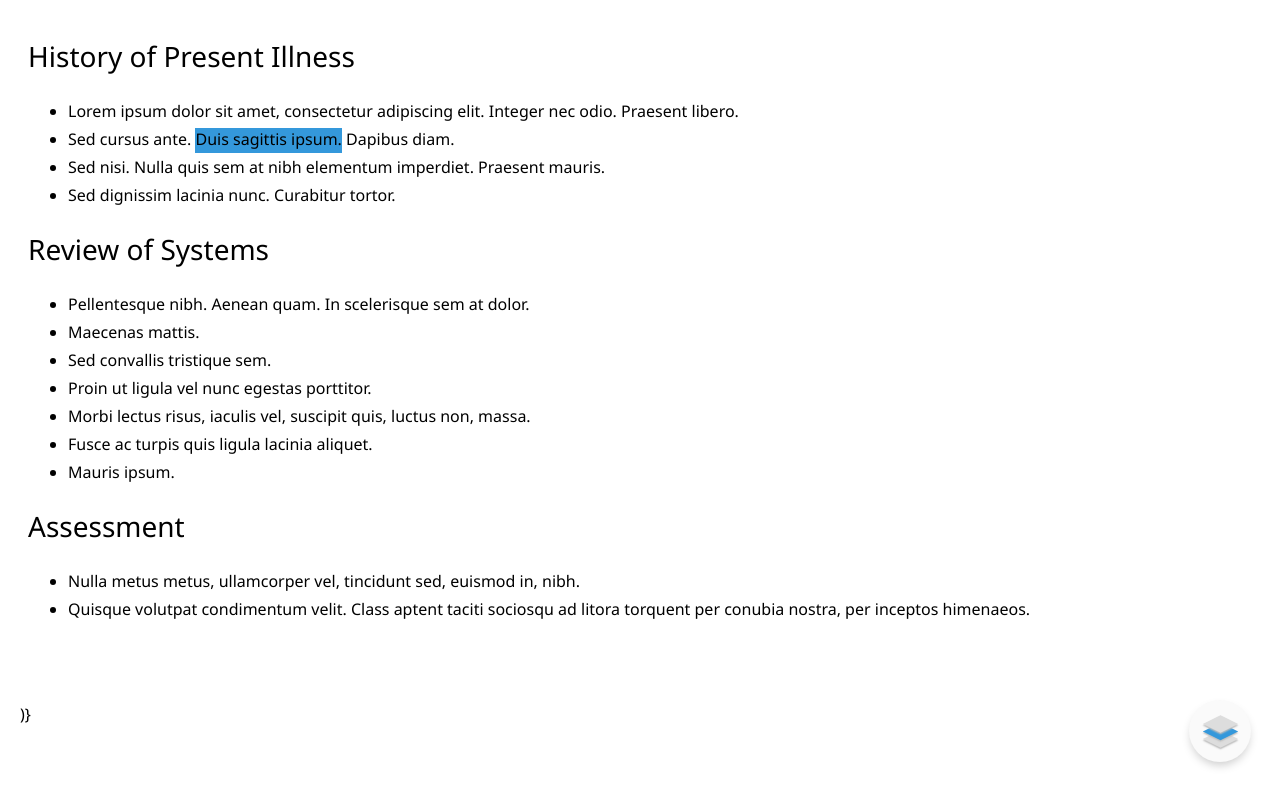
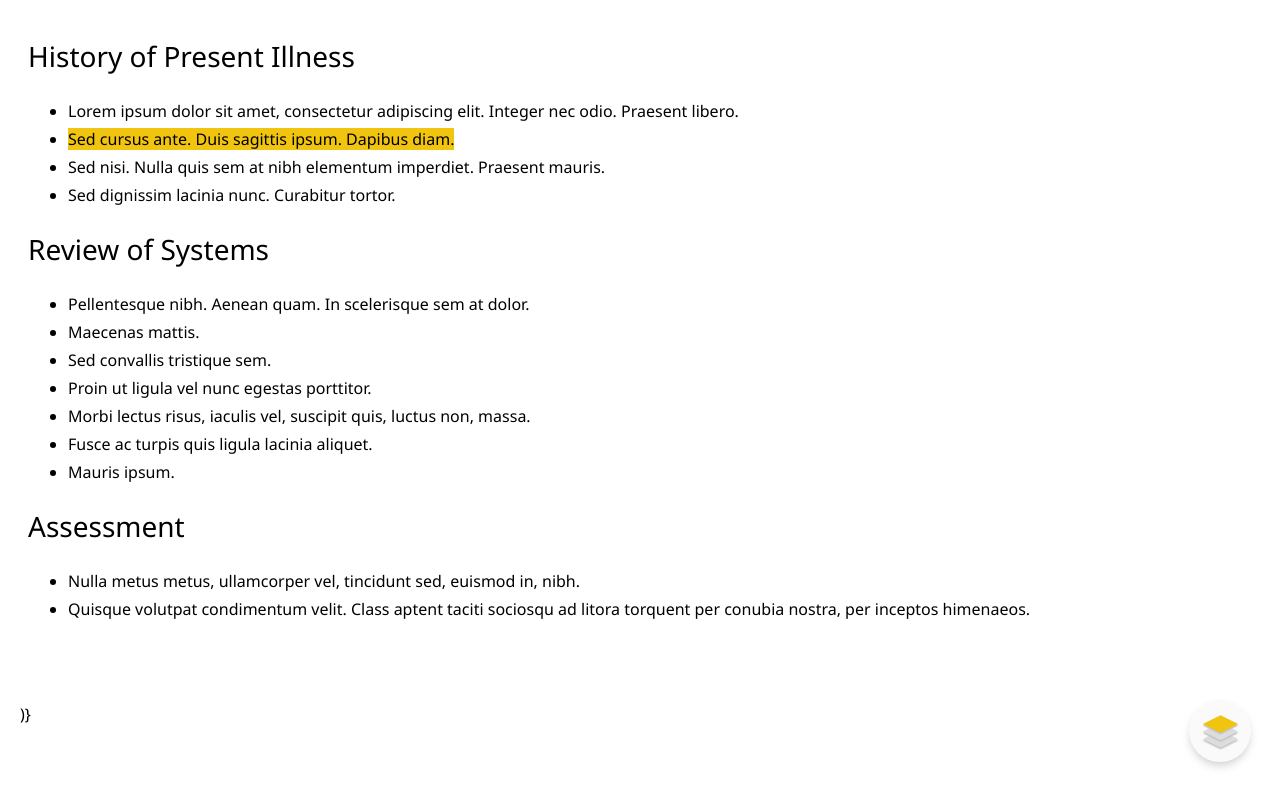
Before and after one commit to adiun/exp-multihighlight, a React (Create React App) app: page / in a window 1280 px wide. Built offline with nearby package versions, Linux system fonts and the light colour scheme.

Commit message:
more options

```diff
--- a/src/colors.js
+++ b/src/colors.js
@@ -1,6 +1,13 @@
 export const Colors = {
-  narrative: "rgb(241, 196, 15)",
-  md: "rgb(52, 152, 219)",
-  ehr: "rgb(231, 76, 60)",
+  narrative: "rgba(241, 196, 15, 1)",
+  md: "rgba(52, 152, 219, 1)",
+  ehr: "rgba(231, 76, 60, 1)",
   default: "#ddd"
 };
+
+const ColorsTransparent = {
+  narrative: "rgba(241, 196, 15, 0.5)",
+  md: "rgba(52, 152, 219, 0.5)",
+  ehr: "rgba(231, 76, 60, 0.5)",
+  default: "#ddd"
+};
--- a/src/components/App.js
+++ b/src/components/App.js
@@ -5,7 +5,7 @@ import LayerButton from "./LayerButton";
 import Span from "./Span";
 import { SpanContext, defaultSpanTheme } from "../context";
 
-const variant = "underline-except-first";
+const variant = "highlight";
 
 export class App extends React.Component {
   state = {
@@ -28,7 +28,11 @@ export class App extends React.Component {
                 <Span variant={variant} type={"narrative"}>
                   Sed cursus ante.{" "}
                   <Span variant={variant} type={"md"}>
-                    Duis sagittis ipsum.
+                    Duis sagittis{" "}
+                    <Span variant={variant} type={"ehr"}>
+                      ipsum
+                    </Span>
+                    .
                   </Span>{" "}
                   Dapibus diam.
                 </Span>
--- a/src/components/LayerButton.js
+++ b/src/components/LayerButton.js
@@ -68,7 +68,7 @@ const Square = styled.div`
   border-radius: 50%;
   opacity: ${props => (props.isExpanded ? "1" : "0")};
   transform: ${props => (props.isExpanded ? "scale(2.5)" : "none")};
-  transition 500ms opacity ease-out, 500ms transform ease-out;
+  transition 250ms opacity ease-out, 250ms transform ease-out;
   width: 10px;
   height: 10px;
 `;
--- a/src/components/Span.js
+++ b/src/components/Span.js
@@ -16,11 +16,18 @@ const size = {
 };
 
 const backgroundColor = {
-  md: Colors.md
+  narrative: Colors.narrative
+};
+
+const backgroundColorAll = {
+  md: Colors.md,
+  ehr: Colors.ehr,
+  narrative: Colors.narrative
 };
 
 const border = {
-  /*md: "3px solid rgb(52, 152, 219);"*/
+  md: "3px solid transparent;",
+  ehr: "6px solid transparent;"
 };
 
 const boxShadow = {
@@ -43,6 +50,12 @@ const Span = props => {
             );
           case "underline":
             return <SpanUnderline enabled={spanTheme[props.type]} {...props} />;
+          case "highlight-border":
+            return (
+              <SpanHighlightBorder enabled={spanTheme[props.type]} {...props} />
+            );
+          case "highlight":
+            return <SpanHighlight enabled={spanTheme[props.type]} {...props} />;
           default:
             return null;
         }
@@ -51,11 +64,34 @@ const Span = props => {
   );
 };
 
+const SpanHighlight = styled.span`
+  transition: background-color 500ms ease-out;
+  ${props =>
+    props.enabled
+      ? `
+  background-color: ${backgroundColorAll[props.type]};
+  `
+      : ""}
+`;
+
+const SpanHighlightBorder = styled.span`
+  transition: background-color 500ms ease-out;
+  ${props =>
+    props.enabled
+      ? `
+  background-color: ${backgroundColorAll[props.type]};
+  border-bottom: ${border[props.type]};
+  z-index: ${zIndex[props.type]};
+  `
+      : ""}
+`;
+
 const SpanUnderline = styled.span`
   ${props =>
     props.enabled
       ? `
   box-shadow: ${boxShadow[props.type]};
+  border-bottom: ${border[props.type]};
   `
       : ""}
 `;
@@ -66,6 +102,7 @@ const SpanUnderlineExceptFirst = styled.span`
     props.enabled
       ? `
   background-color: ${backgroundColor[props.type]};
+  border-bottom: ${border[props.type]};
   box-shadow: ${boxShadow[props.type]};
 `
       : `
--- a/src/context.js
+++ b/src/context.js
@@ -1,4 +1,4 @@
 import React from "react";
 
-export const defaultSpanTheme = { md: true, ehr: false, narrative: false };
+export const defaultSpanTheme = { narrative: true, md: false, ehr: false };
 export const SpanContext = React.createContext(defaultSpanTheme);
```
Also changed, not shown: src/components/blue.png (deleted), src/components/yellow.png (deleted).
